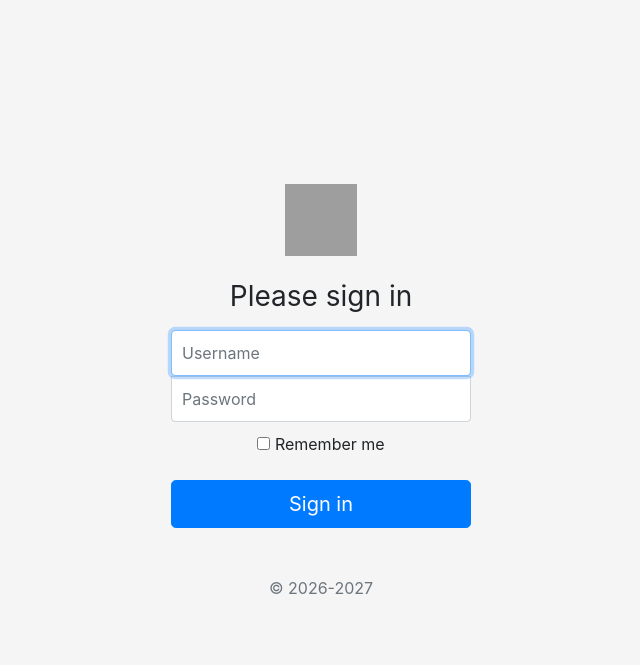
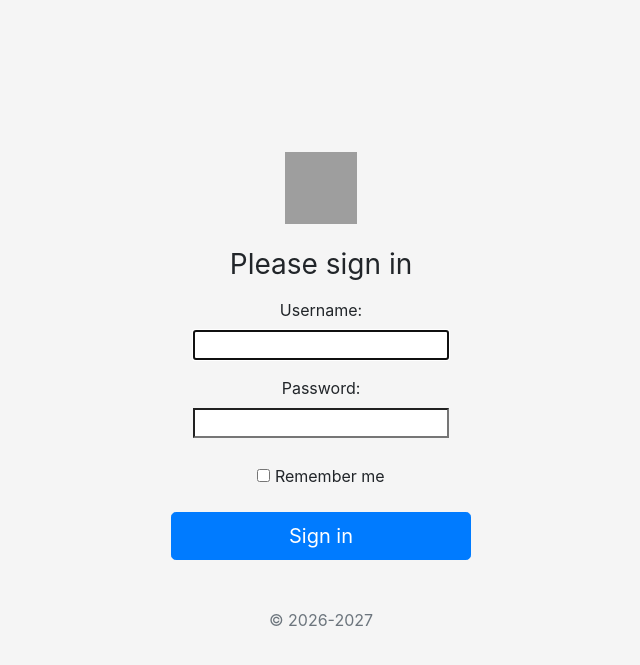
Before and after one commit to sepehrabbaspour/mysite, a Django app: page /accounts/login in a window 1280 px wide. Shown: the top 665 px of the page, without its empty margins (319-959 px from the left). Run offline with Django 5.2, Linux system fonts and the light colour scheme; some libraries are stand-ins or nearby versions; grey boxes are pictures that could not be loaded.

Commit message:
Use Django authentication form for login
- Added Django's built-in AuthenticationForm to handle login validation.
- Added authentication state checks and form-based login handling.
- Updated the login template to render the authentication form dynamically.
- Added initial signup and logout views.

```diff
--- a/accounts/views.py
+++ b/accounts/views.py
@@ -1,18 +1,27 @@
 from django.shortcuts import render , redirect #baraye redirect be ye safhe dige
 from django.contrib.auth import authenticate, login
+from django.contrib.auth.forms import AuthenticationForm #baraye estefade az form haye bulit-in django
 # Create your views here.
 
 def login_view(request):
-    if request.method == 'POST': #agar request post barat oomad etelaatesh ro daryaft kon
-        username = request.POST["username"]
-        password = request.POST["password"]
-        user = authenticate(request, username=username, password=password) #in user ie ke dare miad asa vojood dare ya na , majule authenticate
-        #be hamin manzoor import shode
-        if user is not None: #agar user khali nabood (vojood dasht) nokte : in karo nakonim be in soorate ke mige in user vojood nadare vali rafti baraye login , exception mikhore
-            login(request , user) #be ezaye requesti ke ferestade va etelaat karbar (user) agar dorost bood login sh mikonim , function login ro ham bala import kardim
-            return redirect('/') #baraye redirect be ye safhe dige dar soorat login movafagh / inja redirect mishe be safhe asli
+    if not request.user.is_authenticated: #agar user login nakarde bood inaro behesh neshoon bede , tooye else migim agar login karde bood , bargard be safhe asli
+        if request.method == 'POST': #agar request post barat oomad etelaatesh ro daryaft kon
+            form = AuthenticationForm(request=request , data=request.POST)
+            if form.is_valid():
+                username = form.cleaned_data.get('username')
+                password = form.cleaned_data.get('password')
+                user = authenticate(request, username=username, password=password) #in user ie ke dare miad asa vojood dare ya na , majule authenticate
+                #be hamin manzoor import shode
+                if user is not None: #agar user khali nabood (vojood dasht) nokte : in karo nakonim be in soorate ke mige in user vojood nadare vali rafti baraye login , exception mikhore
+                    login(request , user) #be ezaye requesti ke ferestade va etelaat karbar (user) agar dorost bood login sh mikonim , function login ro ham bala import kardim
+                    return redirect('/') #baraye redirect be ye safhe dige dar soorat login movafagh / inja redirect mishe be safhe asli
 
-    return render(request , 'accounts/login.html') #agar movafaghiat amiz nabood bargarbe be hamin safhe , va mitoone ye seri peygham ha bede
+        form = AuthenticationForm()
+        context = {'form' : form}
+        return render(request , 'accounts/login.html' , context) #agar movafaghiat amiz nabood bargarbe be hamin safhe , va mitoone ye seri peygham ha bede
+
+    else:
+            return redirect('/')
 
 
 
--- a/templates/accounts/login.html
+++ b/templates/accounts/login.html
@@ -25,10 +25,7 @@
         {% comment %} tooye url sh ham migim boro tooye usr haye accounts (behesh esm dadim) va befrest be function login (behesh esm dadim) {% endcomment %}
       <img class="mb-4" src="https://getbootstrap.com/docs/4.0/assets/brand/bootstrap-solid.svg" alt="" width="72" height="72">
       <h1 class="h3 mb-3 font-weight-normal">Please sign in</h1>
-      <label for="inputEmail" class="sr-only">Username</label>
-      <input type="text" name="username" class="form-control" placeholder="Username" required autofocus>
-      <label for="inputPassword" class="sr-only">Password</label>
-      <input type="password" name="password" class="form-control" placeholder="Password" required>
+      {{form.as_p}} <!--alan be jaye oon form ke ba css va ina bood kelid form ro miarim ke tooye views ha import kardim va dadim be context-->
       <div class="checkbox mb-3">
         <label>
           <input type="checkbox" value="remember-me"> Remember me
```
